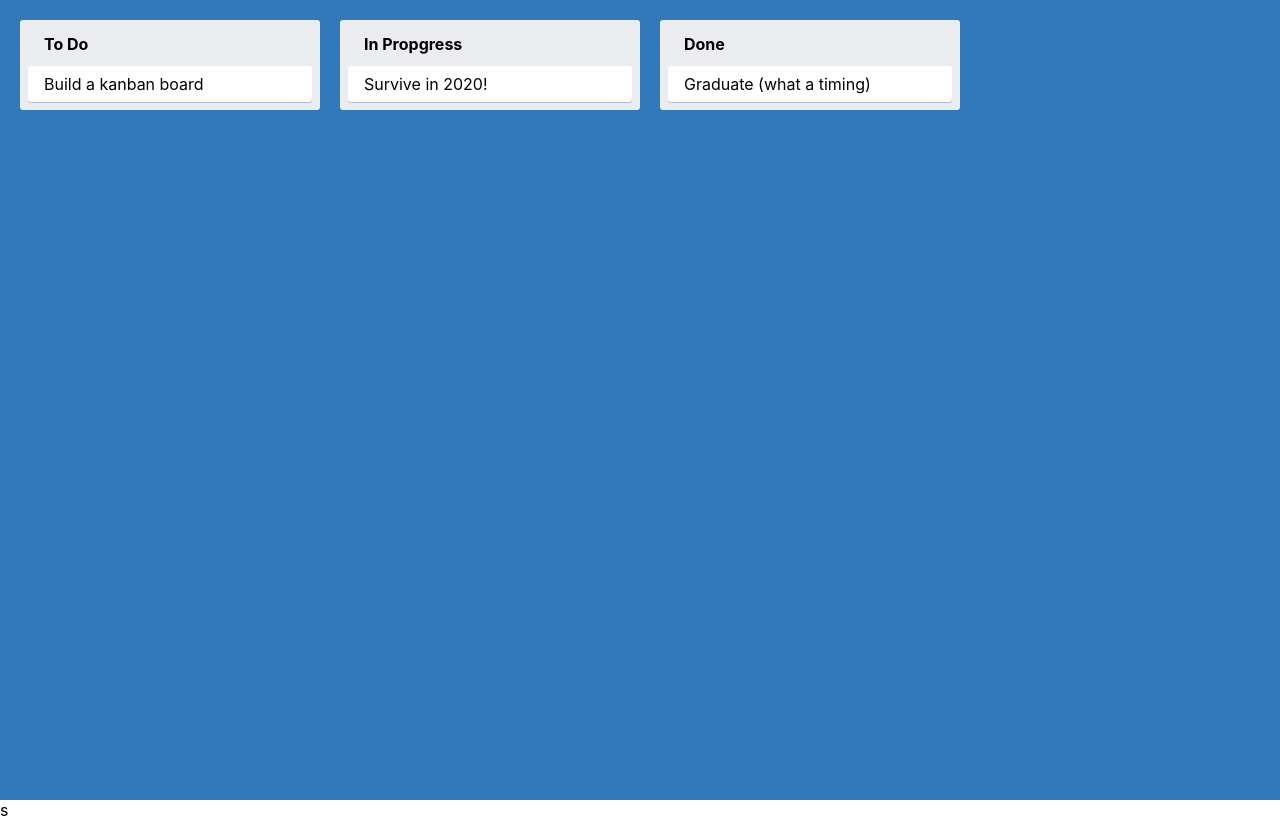
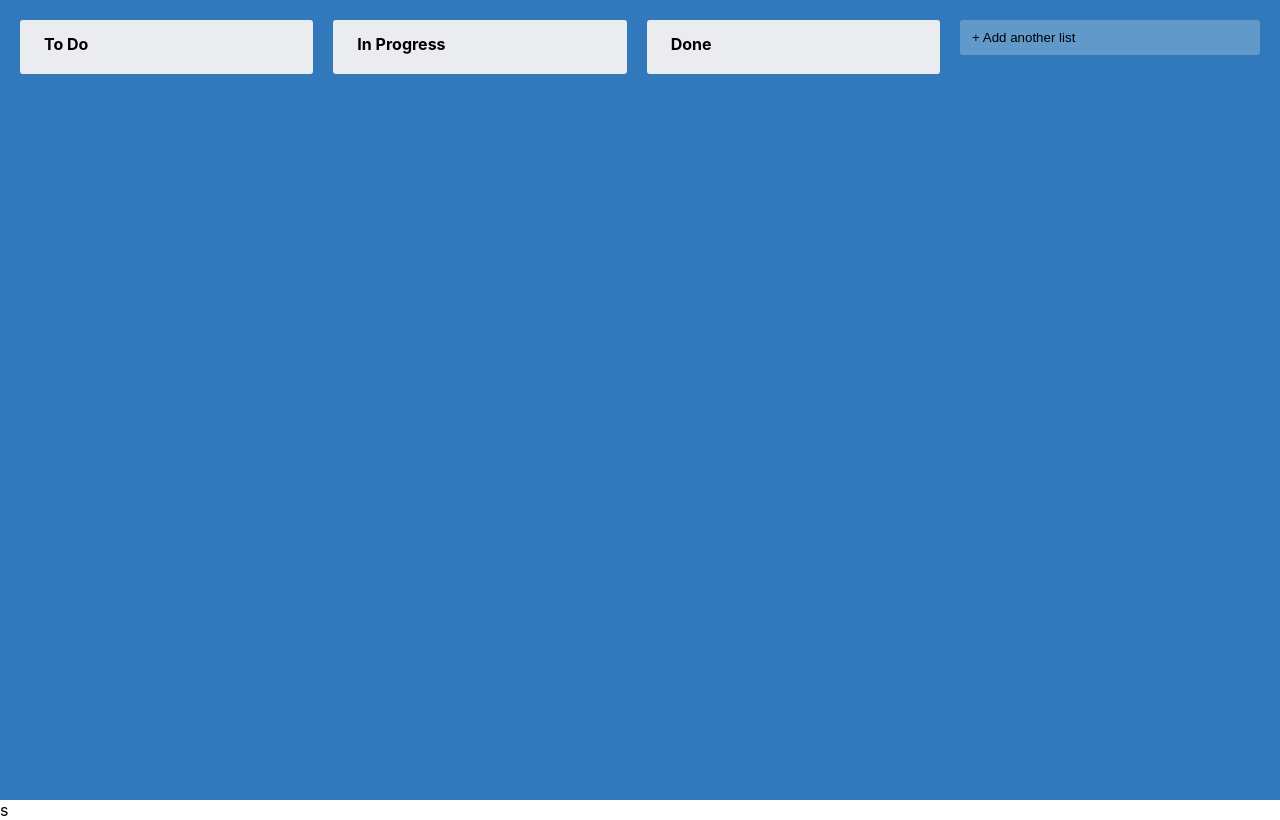
Before and after one commit to gunayanil/kanban-board, a React (Create React App) app: page / in a window 1280 px wide. Built offline with nearby package versions, Linux system fonts and the light colour scheme.

Commit message:
imported AddNewItem component and useAppState, then rendered columns

```diff
--- a/src/App.tsx
+++ b/src/App.tsx
@@ -1,22 +1,21 @@
 import React from 'react';
+import { useAppState } from './AppStateContext';
+import { AddNewItem } from './components/AddNewItem';
 import { Card } from './components/Card';
 import { Column } from './components/Column';
 import { MainContainer } from './styles';
 
-function App() {
+const App = () => {
+  const { state } = useAppState();
+
   return (
     <MainContainer>
-      <Column text='To Do'>
-        <Card text='Build a kanban board' />
-      </Column>
-      <Column text='In Propgress'>
-        <Card text='Survive in 2020!' />
-      </Column>
-      <Column text='Done'>
-        <Card text='Graduate (what a timing)' />
-      </Column>
+      {state.lists.map((list, i) => (
+        <Column text={list.text} key={list.id} index={i} />
+      ))}
+      <AddNewItem toggleBtnText='+ Add another list' onAdd={console.log} />
     </MainContainer>
   );
-}
+};
 
 export default App;
```
